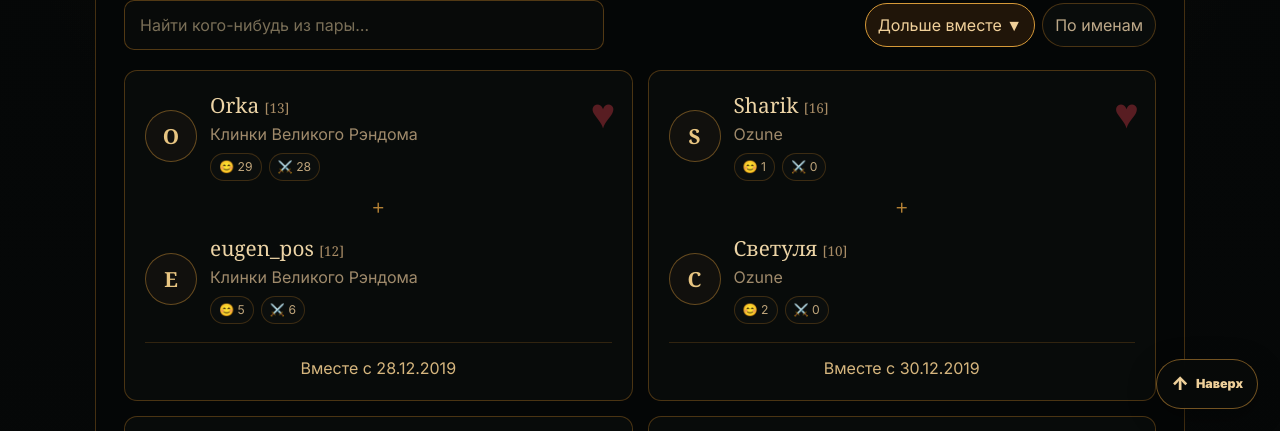
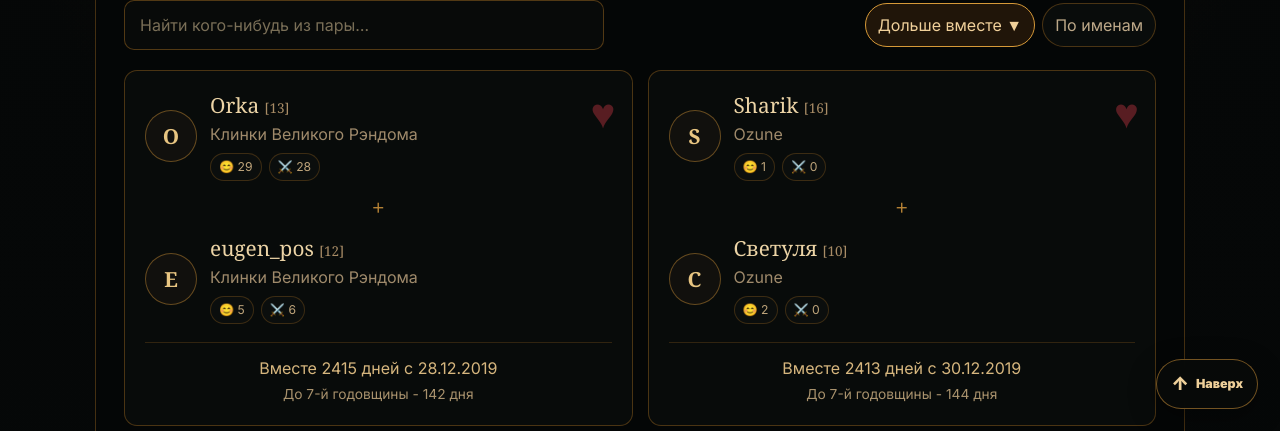
Before and after one commit to reverie-w-sh/dm-portal, a Next.js app: page /couples in a window 1280 px wide. Shown: the part 369-800 px from the top of the page. Built offline with nearby package versions, Linux system fonts and the light colour scheme; no server answers.

Commit message:
Add files via upload

```diff
--- a/src/app/couples/CouplesClient.tsx
+++ b/src/app/couples/CouplesClient.tsx
@@ -2,8 +2,10 @@
 
 import Image from "next/image";
 import Link from "next/link";
-import { useMemo, useState } from "react";
+import { useEffect, useMemo, useState } from "react";
 import styles from "../collection-pages.module.css";
+
+const DAY_IN_MS = 24 * 60 * 60 * 1000;
 
 type Player = {
   cuid: string;
@@ -29,6 +31,12 @@ export default function CouplesClient({
 }) {
   const [query, setQuery] = useState("");
   const [sort, setSort] = useState<"date-old" | "date-new" | "names">("date-old");
+  const [today, setToday] = useState<number | null>(null);
+
+  useEffect(() => {
+    const now = new Date();
+    setToday(Date.UTC(now.getFullYear(), now.getMonth(), now.getDate()));
+  }, []);
 
   const couples = useMemo(() => {
     const byName = new Map(
@@ -168,11 +176,7 @@ export default function CouplesClient({
                   }
                 />
               </div>
-              <p className={styles.since}>
-                {couple.since
-                  ? `Вместе с ${couple.since}`
-                  : "Дата свадьбы пока не найдена"}
-              </p>
+              <CoupleSince since={couple.since} today={today} />
             </article>
           ))}
         </div>
@@ -201,6 +205,81 @@ function parseDate(value: string) {
   return match
     ? new Date(+match[3], +match[2] - 1, +match[1]).getTime()
     : Number.MAX_SAFE_INTEGER;
+}
+
+function CoupleSince({
+  since,
+  today,
+}: {
+  since: string;
+  today: number | null;
+}) {
+  const duration = today === null ? null : getCoupleDuration(since, today);
+
+  if (!since) {
+    return <p className={styles.since}>Дата свадьбы пока не найдена</p>;
+  }
+
+  if (!duration) {
+    return <p className={styles.since}>Вместе с {since}</p>;
+  }
+
+  return (
+    <p className={styles.since}>
+      <span>
+        Вместе {formatDays(duration.daysTogether)} с {since}
+      </span>
+      <span>
+        До {duration.anniversaryNumber}-й годовщины - {formatDays(duration.daysUntil)}
+      </span>
+    </p>
+  );
+}
+
+function getCoupleDuration(since: string, today: number) {
+  const match = since.match(/(\d{2})\.(\d{2})\.(\d{4})/);
+  if (!match) return null;
+
+  const day = Number(match[1]);
+  const month = Number(match[2]) - 1;
+  const year = Number(match[3]);
+  const startedAt = Date.UTC(year, month, day);
+  if (startedAt > today) return null;
+
+  const currentYear = new Date(today).getUTCFullYear();
+  let anniversaryYear = currentYear;
+  let anniversaryAt = makeAnniversary(anniversaryYear, month, day);
+
+  if (anniversaryAt < today || anniversaryYear === year) {
+    anniversaryYear += 1;
+    anniversaryAt = makeAnniversary(anniversaryYear, month, day);
+  }
+
+  return {
+    daysTogether: Math.floor((today - startedAt) / DAY_IN_MS),
+    anniversaryNumber: anniversaryYear - year,
+    daysUntil: Math.ceil((anniversaryAt - today) / DAY_IN_MS),
+  };
+}
+
+function makeAnniversary(year: number, month: number, day: number) {
+  const lastDayOfMonth = new Date(Date.UTC(year, month + 1, 0)).getUTCDate();
+  return Date.UTC(year, month, Math.min(day, lastDayOfMonth));
+}
+
+function formatDays(value: number) {
+  const lastTwo = value % 100;
+  const last = value % 10;
+  const word =
+    lastTwo >= 11 && lastTwo <= 14
+      ? "дней"
+      : last === 1
+        ? "день"
+        : last >= 2 && last <= 4
+          ? "дня"
+          : "дней";
+
+  return `${value} ${word}`;
 }
 
 function Person({
```
Also changed, not shown: src/app/collection-pages.module.css.
